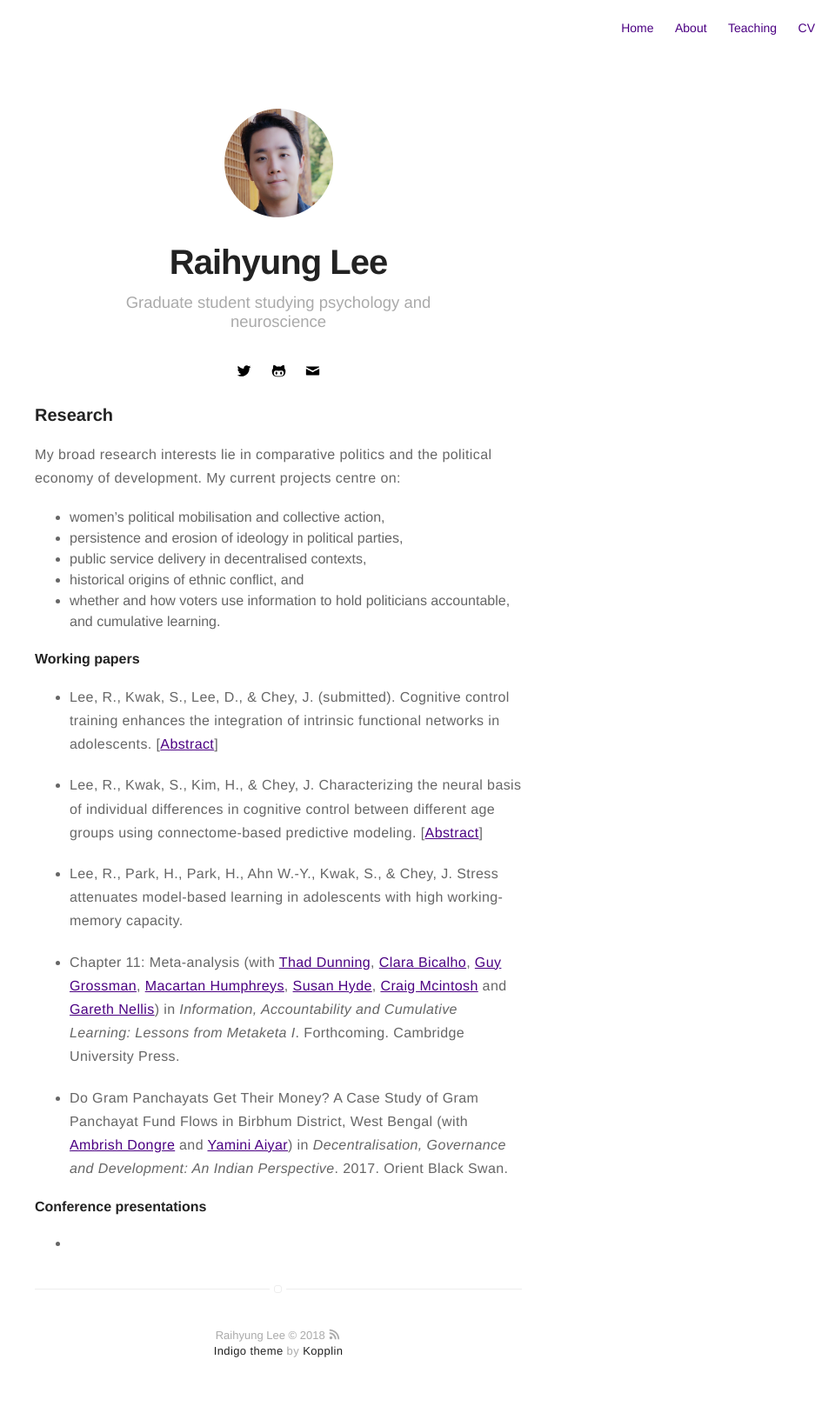
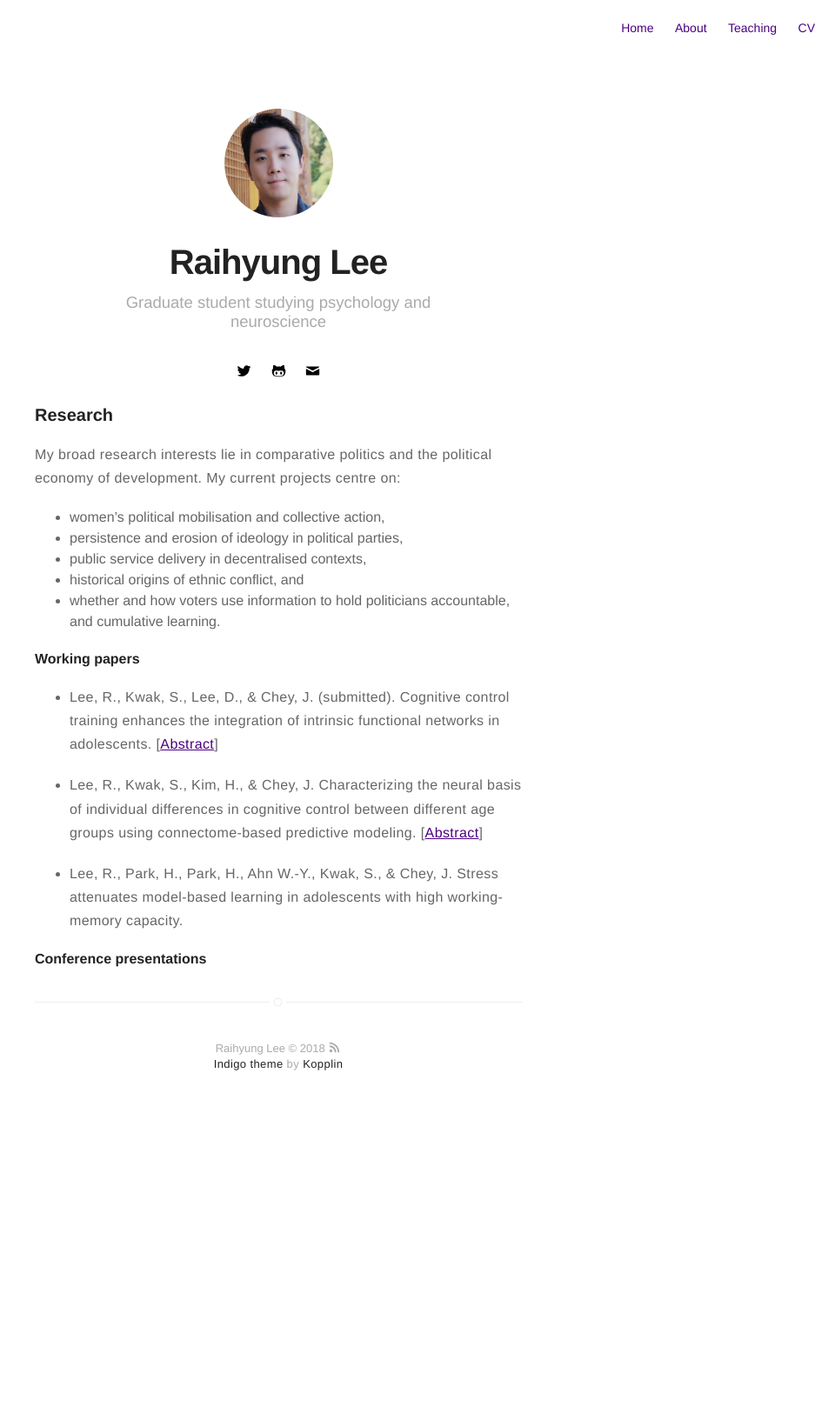
Before and after one commit to RaihyungLee/RaihyungLee.github.io, a Jekyll site: the page built from research.md, in a window 1280 px wide. Shown: the whole page at 87% size, without its empty margins (320-1280 px from the left). Built offline with Jekyll 4.4.1, drawn with Linux system fonts in a browser that asks for light colours; after the commit the page ends 1295 px from its top, so only the background shows below that.

Commit message:
Update research.md

```diff
--- a/research.md
+++ b/research.md
@@ -13,16 +13,10 @@ My broad research interests lie in comparative politics and the political econom
 * whether and how voters use information to hold politicians accountable, and cumulative learning.
 
 #### Working papers
-* Lee, R., Kwak, S., Lee, D., & Chey, J. (submitted). Cognitive control training enhances the integration
-of intrinsic functional networks in adolescents. [[Abstract](https://drive.google.com/file/d/1MozZMymmqkUkoR1bzgl86oF2Y3ys_tj2/view?usp=sharing)]
+* Lee, R., Kwak, S., Lee, D., & Chey, J. (submitted). Cognitive control training enhances the integration of intrinsic functional networks in adolescents. [[Abstract](https://drive.google.com/file/d/1MozZMymmqkUkoR1bzgl86oF2Y3ys_tj2/view?usp=sharing)]
 
 * Lee, R., Kwak, S., Kim, H., & Chey, J. Characterizing the neural basis of individual differences in cognitive control between different age groups using connectome-based predictive modeling. [[Abstract](https://drive.google.com/file/d/15u_bza7CDPFUT4-OV_H7UP1yy2dSyF-v/view?usp=sharing)]
 
 * Lee, R., Park, H., Park, H., Ahn W.-Y., Kwak, S., & Chey, J. Stress attenuates model-based learning in adolescents with high working-memory capacity.
 
-* Chapter 11: Meta-analysis (with [Thad Dunning](http://www.thaddunning.com/), [Clara Bicalho](https://wzb.eu/en/persons/clara-bicalho-maia-correia), [Guy Grossman](https://web.sas.upenn.edu/ggros/), [Macartan Humphreys](http://www.macartan.nyc/), [Susan Hyde](http://susan.hyde.co/), [Craig Mcintosh](http://gps.ucsd.edu/faculty-directory/craig-mcintosh.html) and [Gareth Nellis](http://www.garethnellis.com/)) in _Information, Accountability and Cumulative Learning: Lessons from Metaketa I_. Forthcoming. Cambridge University Press.
-
-* Do Gram Panchayats Get Their Money? A Case Study of Gram Panchayat Fund Flows in Birbhum District, West Bengal (with [Ambrish Dongre](https://www.iima.ac.in/web/faculty/faculty-profiles/ambrish-dongre) and [Yamini Aiyar](http://www.cprindia.org/people/yamini-aiyar)) in _Decentralisation, Governance and Development: An Indian Perspective_. 2017. Orient Black Swan.
-
 #### Conference presentations
-*
```
